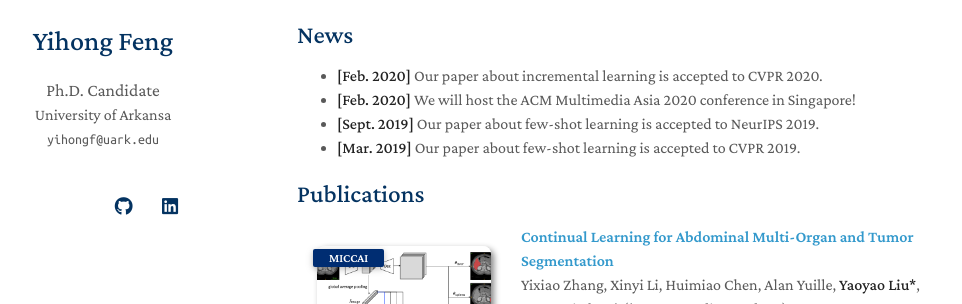
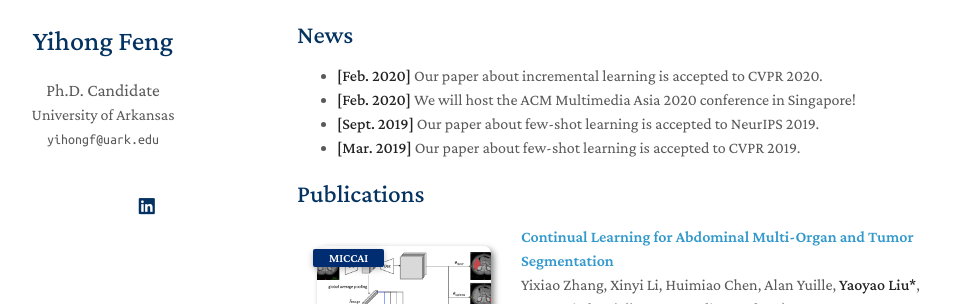
Before and after one commit to yihongfeng/yihongfeng.github.io, a Jekyll site: the page built from index.md, in a window 1280 px wide. Shown: the part 242-546 px from the top of the page, without its empty margins (173-1135 px from the left). Built offline with Jekyll 4.4.1, drawn with Linux system fonts in a browser that asks for light colours; a style sheet for code colours, icons or effects is not loaded; our own code applies the rules of GitHub Pages for plain Markdown files.

Commit message:
Update _config.yml

```diff
--- a/_config.yml
+++ b/_config.yml
@@ -1,7 +1,7 @@
 # Basic Information
 title: Yihong Feng
 position: Ph.D. Candidate
-affiliation: University of Arkansa
+affiliation: University of Arkansas
 email: yihongf@uark.edu
 
 # Search Engine Optimization (SEO)
@@ -14,7 +14,7 @@ canonical: https://minimal-light-theme.yliu.me/
 # If you don't need one of them, you may delete the corresponding line.
 google_scholar: https://scholar.google.com/citations?user=o8CTOm8AAAAJ&hl=zh-CN&authuser=1
 cv_link: assets/files/curriculum_vitae.pdf
-github_link: https://github.com/yihongfeng86-cmd
+# github_link: https://github.com/yihongfeng86-cmd
 linkedin: https://www.linkedin.com/in/yihong-feng-340221143/
 
 
@@ -36,10 +36,6 @@ auto_dark_mode: true
 # You can use this option to choose between Serif or Sans Serif fonts.
 font: "Serif" # or "Sans Serif"
 
-# Google Analytics ID
-# Please remove this if you don't use Google Analytics
-google_analytics: UA-111540567-4
-
 # Use this project as a remote theme for GitHub Pages
 # See the guide here: https://docs.github.com/en/pages/setting-up-a-github-pages-site-with-jekyll/adding-a-theme-to-your-github-pages-site-using-jekyll
 remote_theme: yaoyao-liu/minimal-light
```
